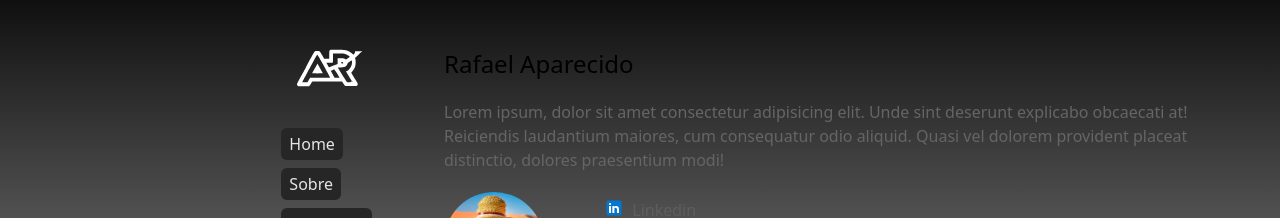
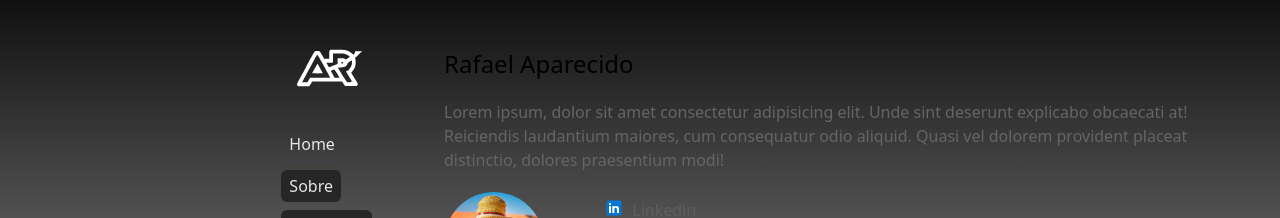
Before and after one commit to rafaapcode/portfolio-new, a Next.js app: page / in a window 1280 px wide. Shown: the top 218 px of the page. Built offline with nearby package versions, Linux system fonts and the light colour scheme.

Commit message:
feat: menu animation complete

```diff
--- a/app/layout.jsx
+++ b/app/layout.jsx
@@ -1,8 +1,8 @@
 "use client";
 
 import "./globals.css";
+import Image from "next/image";
 import Link from "next/link";
-import Image from "next/image";
 import { useState } from "react";
 import { motion } from "framer-motion";
 
@@ -12,16 +12,23 @@ export const metadata = {
 };
 
 export default function RootLayout({ children }) {
-  const [active, setActive] = useState("");
+  const [selectedIndex, setSelectedIndex] = useState(0);
 
   const menus = [
-    { title: "Home", path: "/", activeKey: "home" },
-    { title: "Sobre", path: "/sobre", activeKey: "sobre" },
-    { title: "Formação", path: "/qualification", activeKey: "formacao" },
-    { title: "Experiência", path: "/experiencia", activeKey: "experiencia" },
-    { title: "Projetos", path: "/projects", activeKey: "projetos" },
-    { title: "Blog", path: "/blog", activeKey: "blog" },
+    { title: "Home", path: "/" },
+    { title: "Sobre", path: "/sobre" },
+    { title: "Formação", path: "/qualification" },
+    { title: "Experiência", path: "/experiencia" },
+    { title: "Projetos", path: "/projects" },
+    { title: "Blog", path: "/blog" },
   ];
+
+  const style = {
+    notSelected:
+      "w-fit h-fit px-2 py-1 rounded-md mt-2 bg-[#262626] hover:cursor-pointer text-[#E5E5E5] transition ease-in-out duration-500",
+    selected:
+      "w-fit h-fit px-2 py-1 rounded-md mt-2 border-b-2 border-zinc-700 hover:cursor-pointer text-[#E5E5E5] transition ease-in-out duration-500",
+  };
 
   return (
     <html lang="en">
@@ -29,17 +36,29 @@ export default function RootLayout({ children }) {
         <header className="w-full lg:w-[30%] md:w-[30%] h-[30%] lg:h-screen md:h-screen">
           <ul className="lg:mt-5 md:mt-5 lg:float-right md:float-right">
             <motion.li initial={{ scale: 0 }} animate={{ scale: 1 }}>
-              <Image src="/images/logo.svg" width={100} height={100} />
+              <Image
+                src="/images/logo.svg"
+                width={100}
+                height={100}
+                alt="logo"
+              />
             </motion.li>
             <div className="flex flex-row md:flex-col lg:flex-col flex-wrap ml-2 md:ml-0 lg:ml-0 gap-x-5 gap-y-2 lg:gap-x-0 md:gap-x-0 lg:gap-y-0 md:gap-y-0">
-              {menus.map(({ title, activeKey, path }, index) => (
+              {menus.map(({ title, path }, index) => (
                 <motion.li
-                  transition={{ duration: index / 10 }}
+                  key={title}
                   initial={{ scale: 0 }}
                   animate={{ scale: 1 }}
-                  className="w-fit h-fit px-2 py-1 rounded-md mt-2 bg-[#262626] hover:text-[#fff] text-[#E5E5E5]"
+                  whileHover={{ scale: 1.1 }}
+                  whileTap={{ y: -5 }}
+                  transition={{ duration: index / 10 }}
+                  className={
+                    selectedIndex === index
+                      ? style["selected"]
+                      : style["notSelected"]
+                  }
                 >
-                  <Link onClick={() => setActive({ active })} href={path}>
+                  <Link onClick={() => setSelectedIndex(index)} href={path}>
                     {title}
                   </Link>
                 </motion.li>
--- a/app/page.jsx
+++ b/app/page.jsx
@@ -51,12 +51,13 @@ export default function Home() {
           src="/images/cacto.jpg"
           width={100}
           height={100}
+          alt="my photo"
         />
         <div className="flex flex-col justify-center items-start lg:items-center md:items-center w-[40%] lg:w-[15%] md:w-[15%]">
           <ul>
             <li className="flex gap-x-2">
               <span>
-                <Image src="/images/linkedin-icon.svg" width={20} height={20} />
+                <Image src="/images/linkedin-icon.svg" width={20} height={20} alt="social icon" />
               </span>
               <a
                 href="https://www.linkedin.com/in/rafael-ap/"
@@ -69,7 +70,7 @@ export default function Home() {
             </li>
             <li className="mt-2 flex gap-x-2">
               <span>
-                <Image src="/images/github-icon.svg" width={20} height={20} />
+                <Image src="/images/github-icon.svg" width={20} height={20} alt="social icon" />
               </span>
               <a
                 href="https://github.com/rafaapcode"
@@ -82,7 +83,7 @@ export default function Home() {
             </li>
             <li className="mt-2 flex gap-x-2">
               <span>
-                <Image src="/images/email-icon.svg" width={20} height={20} />
+                <Image src="/images/email-icon.svg" width={20} height={20} alt="social icon" />
               </span>
               <Link className="text-[#5f5d5d]" href="/contact">
                 Email
@@ -93,7 +94,7 @@ export default function Home() {
       </motion.div>
       <motion.div initial={{scaleY: 0 }} animate={{scaleY: 1}} className="md:px-10 lg:px-10 mt-5 mb-5 w-full lg:w-[75%] md:w-[90%] h-16 flex items-center flex-wrap gap-x-2 gap-y-2">
         {techs.map((techName) => (
-          <span className="font-semibold px-2 text-sm rounded-md shadow-md bg-slate-300 text-slate-700 shadow-slate-500/50">
+          <span key={techName} className="font-semibold px-2 text-sm rounded-md shadow-md bg-slate-300 text-slate-700 shadow-slate-500/50">
             #{techName}
           </span>
         ))}
```
